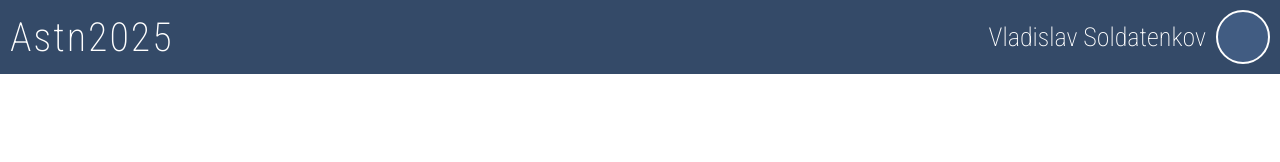
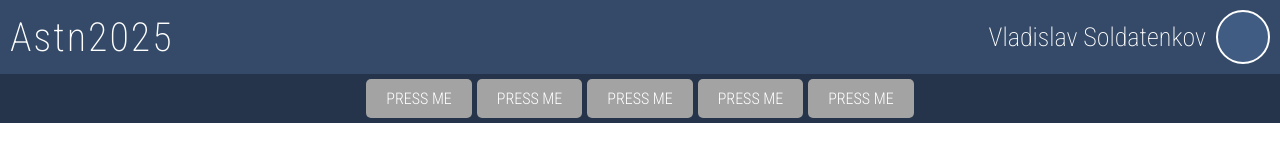
Before and after one commit to htklp5yuibps/astn2025, a plain HTML site: page front/index.html in a window 1280 px wide. Drawn offline with Linux system fonts and the light colour scheme.

Commit message:
1) Added "main-menu" component css-files 2) Added controlls folder in components. 3) Added controlls.css file with all controlls imports 4) Added basic "button" control 5) Main-menu basicly visualised

```diff
--- a/front/index.html
+++ b/front/index.html
@@ -21,7 +21,13 @@
         </div>
     </div>
 
-    <div class="main-menu"></div>
+    <div class="main-menu">
+        <a href="#" class="button">press me</a>
+        <a href="#" class="button">press me</a>
+        <a href="#" class="button">press me</a>
+        <a href="#" class="button">press me</a>
+        <a href="#" class="button">press me</a>
+    </div>
     <div class="page-content-wrapper"></div>
     <div class="footer"></div>
 </body>
--- a/front/resources/css/components/components.css
+++ b/front/resources/css/components/components.css
@@ -1,4 +1,6 @@
+/* controlls imports */
+@import url(controlls/controlls.css);
+
 /* components imports*/
 @import url(header/header.css);
-
-/* controlls imports */
+@import url(main-menu/main-menu.css);
--- /dev/null
+++ b/front/resources/css/components/controlls/button/button.css
@@ -0,0 +1,10 @@
+.button {
+    font-size: 0.8em;
+    padding: 10px 20px;
+    background-color: #A3A3A3;
+    color: #fff;
+    text-decoration: none;
+    text-transform: uppercase;
+    border-radius: 5px;
+    font-weight: 300;
+}
--- /dev/null
+++ b/front/resources/css/components/controlls/controlls.css
@@ -0,0 +1 @@
+@import url(button/button.css);
--- /dev/null
+++ b/front/resources/css/components/main-menu/main-menu.css
@@ -0,0 +1,7 @@
+.main-menu {
+    padding: 5px;
+    display: flex;
+    justify-content: center;
+    gap: 5px;
+    background-color: #25344A;
+}
```
